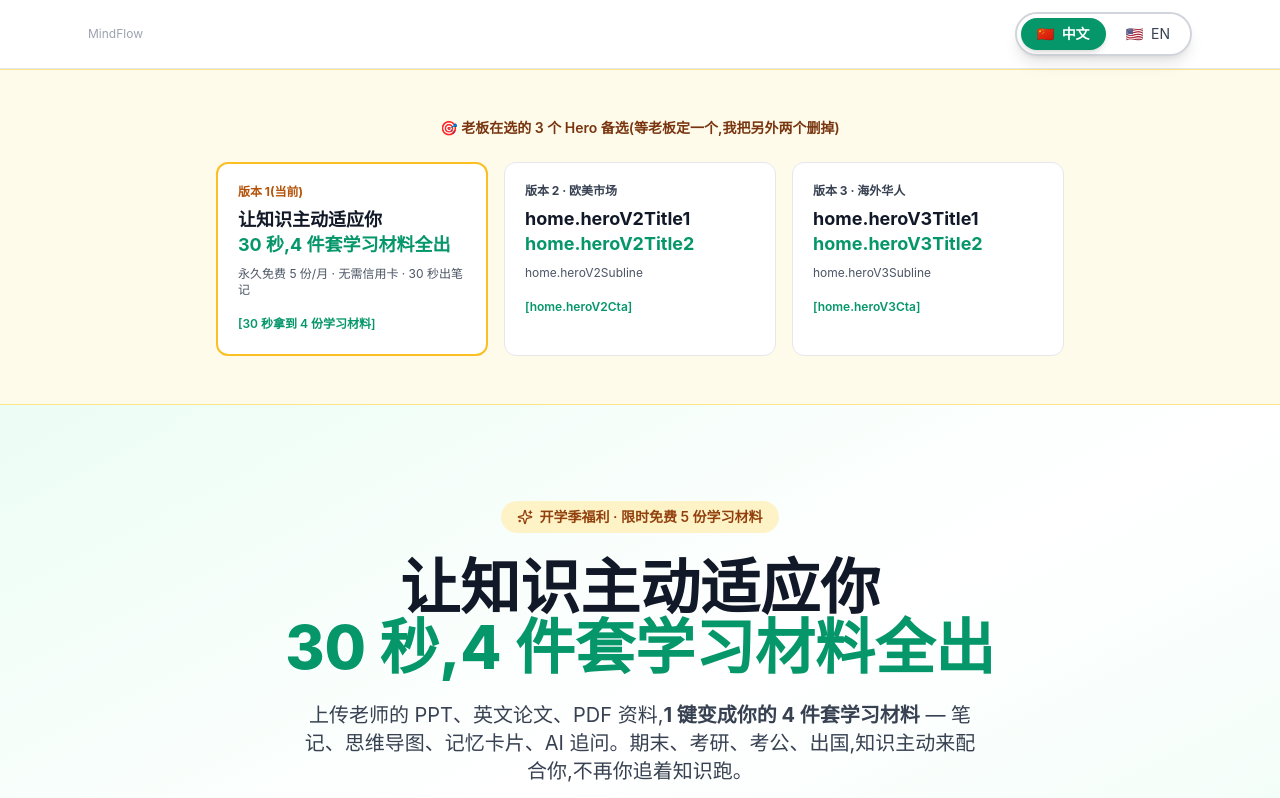
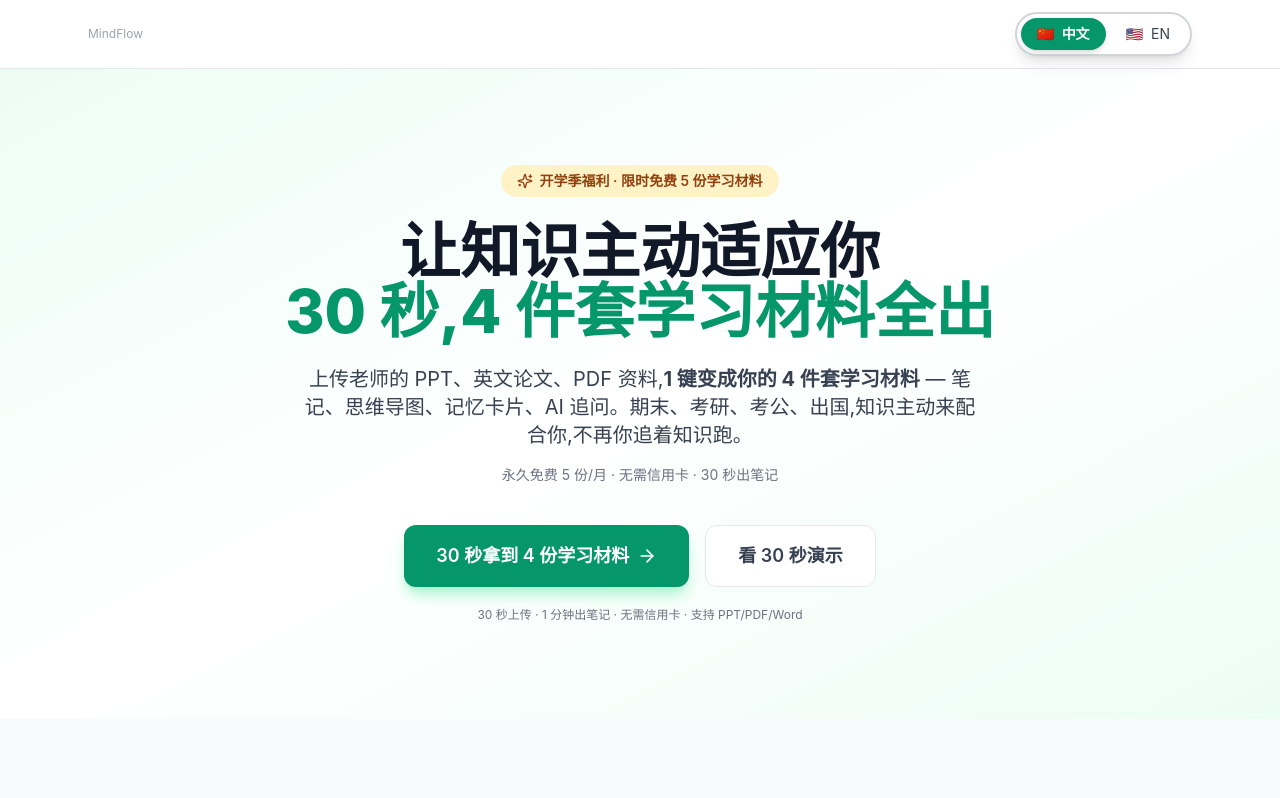
Before and after one commit to eric1986812/note-mind, a Next.js app: page / in a window 1280 px wide. Shown: the top 798 px of the page. Built offline with nearby package versions, Linux system fonts and the light colour scheme; no server answers.

Commit message:
chore: lock in Hero v1 (让知识主动适应你), remove A/B test section + unused i18n keys

```diff
--- a/src/app/page.tsx
+++ b/src/app/page.tsx
@@ -14,49 +14,6 @@ export default function HomePage() {
   return (
     <main className="min-h-screen bg-white">
       {/* 顶部导航已移到 layout.tsx(全局 navbar + LangSwitcher) */}
-
-      {/* ===== A/B 候选版本(老板选了用哪个,我删其他) ===== */}
-      <section className="py-12 bg-amber-50 border-y border-amber-200">
-        <div className="max-w-4xl mx-auto px-6">
-          <p className="text-center text-sm text-amber-900 font-semibold mb-6">
-            🎯 老板在选的 3 个 Hero 备选(等老板定一个,我把另外两个删掉)
-          </p>
-          <div className="grid md:grid-cols-3 gap-4">
-            {/* V1: 当前版本 "让知识主动适应你" */}
-            <div className="bg-white p-5 rounded-xl border-2 border-amber-400">
-              <p className="text-xs font-bold text-amber-700 mb-2">版本 1(当前)</p>
-              <h3 className="text-lg font-bold text-gray-900 leading-snug mb-2">
-                {t('home.heroTitle1')}<br />
-                <span className="text-primary-600">{t('home.heroTitle2')}</span>
-              </h3>
-              <p className="text-xs text-gray-600 mb-3">{t('home.heroSubline')}</p>
-              <span className="text-xs text-primary-600 font-semibold">[{t('home.ctaPrimary')}]</span>
-            </div>
-
-            {/* V2: 美国/英国(欧美) */}
-            <div className="bg-white p-5 rounded-xl border border-gray-200">
-              <p className="text-xs font-bold text-gray-700 mb-2">版本 2 · 欧美市场</p>
-              <h3 className="text-lg font-bold text-gray-900 leading-snug mb-2">
-                {t('home.heroV2Title1')}<br />
-                <span className="text-primary-600">{t('home.heroV2Title2')}</span>
-              </h3>
-              <p className="text-xs text-gray-600 mb-3">{t('home.heroV2Subline')}</p>
-              <span className="text-xs text-primary-600 font-semibold">[{t('home.heroV2Cta')}]</span>
-            </div>
-
-            {/* V3: 海外华人 */}
-            <div className="bg-white p-5 rounded-xl border border-gray-200">
-              <p className="text-xs font-bold text-gray-700 mb-2">版本 3 · 海外华人</p>
-              <h3 className="text-lg font-bold text-gray-900 leading-snug mb-2">
-                {t('home.heroV3Title1')}<br />
-                <span className="text-primary-600">{t('home.heroV3Title2')}</span>
-              </h3>
-              <p className="text-xs text-gray-600 mb-3">{t('home.heroV3Subline')}</p>
-              <span className="text-xs text-primary-600 font-semibold">[{t('home.heroV3Cta')}]</span>
-            </div>
-          </div>
-        </div>
-      </section>
 
       {/* ===== Hero ===== */}
       <section className="bg-gradient-to-br from-primary-50 via-white to-emerald-50 py-20 md:py-24">
--- a/src/locales/en.json
+++ b/src/locales/en.json
@@ -23,16 +23,6 @@
     "heroDesc": "Upload your professor's slides, English papers, or any PDF — and in 30 seconds MindFlow turns them into <strong>four ready-to-study materials</strong>: notes, mind map, flashcards, and AI Q&A. Finals, GRE, civil-service exams, study-abroad — knowledge adapts to you, not the other way around.",
     "heroSubline": "5 free notes every month · No credit card · Ready in 30 seconds",
     "ctaPrimary": "Get 4 study materials in 30 sec",
-    "heroV2Title1": "Stop copying notes from your professor's slides",
-    "heroV2Title2": "Get 4 study materials in 30 seconds",
-    "heroV2Desc": "Upload any PDF or PPT and MindFlow gives you <strong>structured notes, a mind map, 8-15 flashcards, and an AI tutor</strong> — in 30 seconds. Used by students preparing for finals, GRE, and grad school.",
-    "heroV2Subline": "5 free notes per month · No credit card · $39/mo unlimited",
-    "heroV2Cta": "Try 5 free notes →",
-    "heroV3Title1": "Studying abroad? Read English papers 5x faster",
-    "heroV3Title2": "Bilingual notes from any English PDF",
-    "heroV3Desc": "Upload your professor's English paper. MindFlow gives you <strong>English original + 中文 summary side by side</strong>, plus a glossary of key terms. Built by overseas Chinese students, for overseas Chinese students.",
-    "heroV3Subline": "5 free notes per month · No credit card · $39/mo unlimited",
-    "heroV3Cta": "Try it free →",
     "ctaSecondary": "Watch a 30-sec demo",
     "ctaFootnote": "30-sec upload · 1-min output · No credit card · PPT / PDF / Word supported",
     "closingLine": "Upload your professor's slides, English papers, or any PDF. In 30 seconds you get notes, a mind map, flashcards, and AI Q&A — you don't have to learn a new tool, the knowledge adapts to fit how you study.",
```
